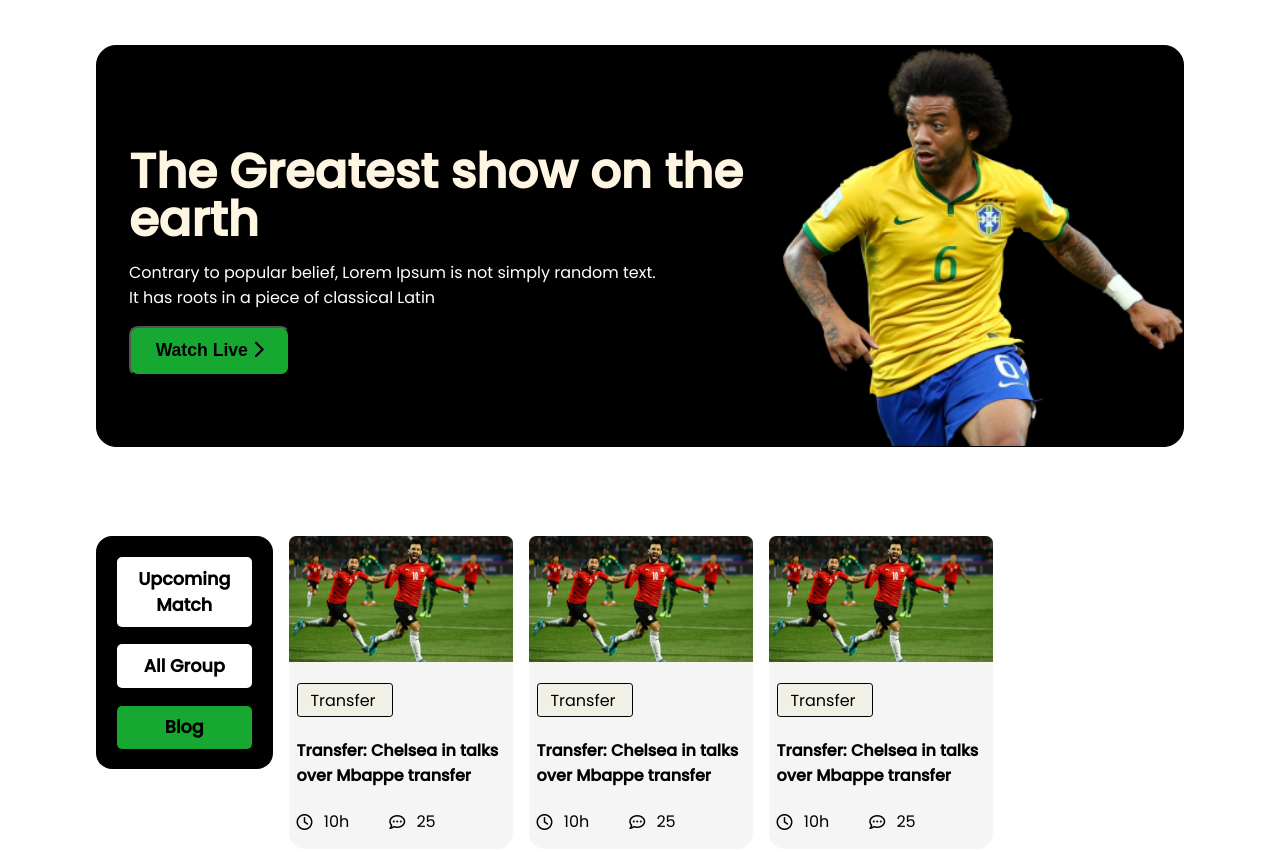
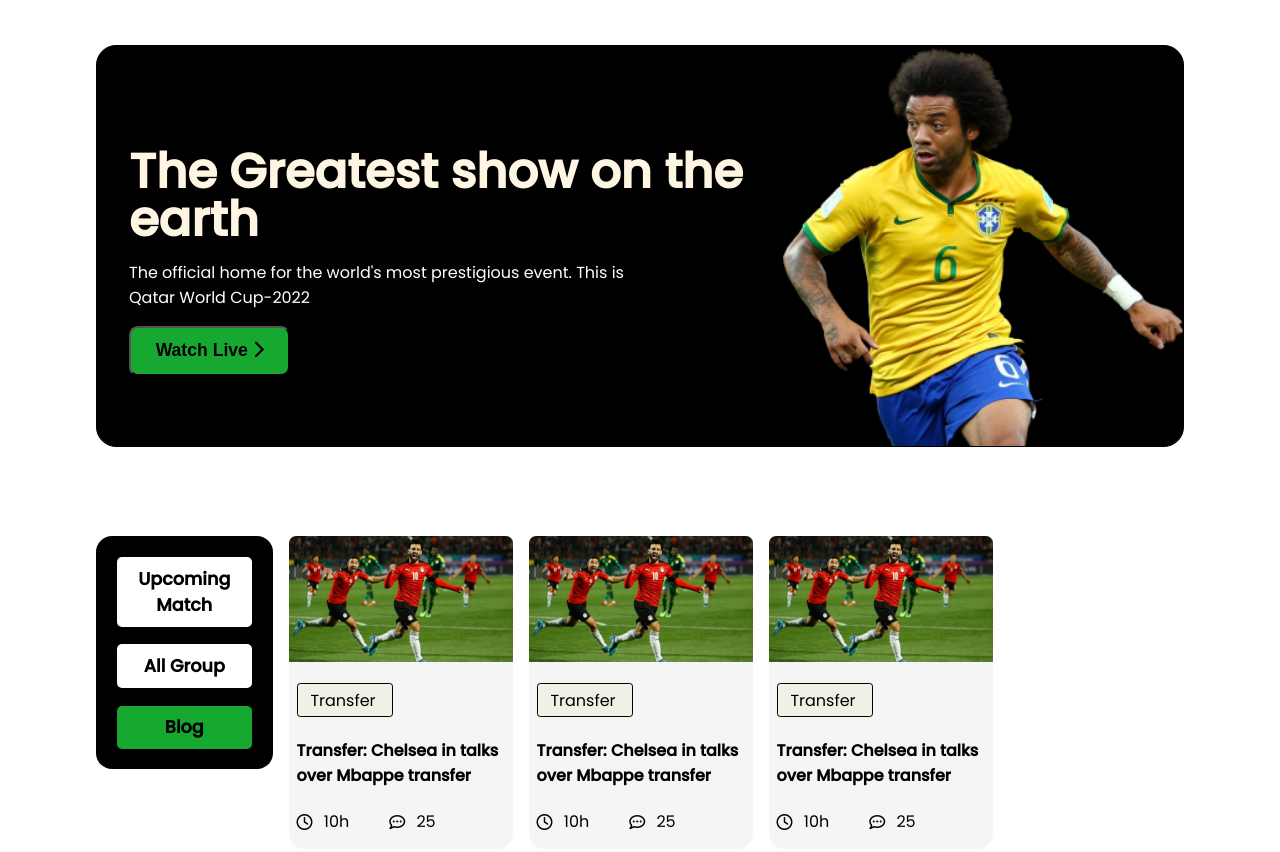
Before and after one commit to NashrullahDehan/assignment-2-Football-World, a plain HTML site: page index.html in a window 1280 px wide. Shown: the top 852 px of the page. Drawn offline with Linux system fonts and the light colour scheme.

Commit message:
changed file names and updated comment

```diff
--- a/index.html
+++ b/index.html
@@ -33,8 +33,7 @@
             <div class="live-match">
                 <div class="match-info">
                     <h1>The Greatest show on the earth</h1>
-                    <div class="para">Contrary to popular belief, Lorem Ipsum is not simply
-                       random text. It has roots in a piece of classical Latin</div>
+                    <div class="para">The official home for the world's most prestigious event. This is Qatar World Cup-2022</div>
                     <div class="live-button">
                         <div>
                             <button onclick="alert('Live coverage of the game will begin at 7 o clock.')">Watch Live <i class="fa-solid fa-chevron-right"></i></button>
--- a/styles/3-phone.css
+++ b/styles/3-phone.css
@@ -1,12 +1,11 @@
 /* phone: max-width: 572px */
-
-body{
-    border: 1px solid black;
-}
 
 .match-section {
     padding: .8em;
 }
+
+/* resizing things for small phones */
+
 .live-match{
     height: 34rem;
     flex-direction: column;
@@ -23,16 +22,24 @@ body{
     font-size: 2.1rem;
     text-align: center;
 }
+
+/* adding ELLIPSIS effect on small phones paragraph */
+
 .para{
     text-align: center;
     overflow: hidden;
     white-space:nowrap;
     text-overflow: ellipsis;
 }
+
+/* changing flex-direction to column for fixed-width buttons and grid design  */
+
 .sports-blog{
     flex-direction: column;
     align-items: center;
 }
+
+/* different design for buttons in phones */
 
 .blog-buttons, .match-buttons{
     background-color: white;
@@ -45,6 +52,9 @@ body{
     border: 1px solid silver;
     width: auto;
 }
+
+/* resizing images for small phones */
+
 .img-container{
     width: 18rem;
     height: 19rem;
@@ -54,6 +64,8 @@ body{
     height: 18rem;
 }
 
+/* grid layout 1 column design for small phones */
+
 .all-article-blogs{
     grid-template-columns: repeat(1,1fr);
     width: 100%;
@@ -61,12 +73,17 @@ body{
 .per-blog{
     width: 100%;
 }
+
+/* resizing images and about section  */
+
 .blog-thumbnail{
     width: 100%;
 }
 .about-blog{
     width: 87%;
 }
+
+/* Changing flex-direction for contact links and policies */
 
 .links{
     flex-direction: column;
@@ -78,7 +95,10 @@ body{
     padding: 1rem;
 }
 
-/* website-2 */
+/* Webpage-2 */
+
+/* grid layout 1 column design for phones */
+
 .all-matches{
     grid-template-columns: repeat(1,1fr);
 }
```
Also changed, not shown: match-schedule.html (+1 -2 lines), styles/1-laptop.css (+7 -0 lines), styles/2-tablet.css (+8 -1 lines), styles/3-big-phone.css (+18 -1 lines).
